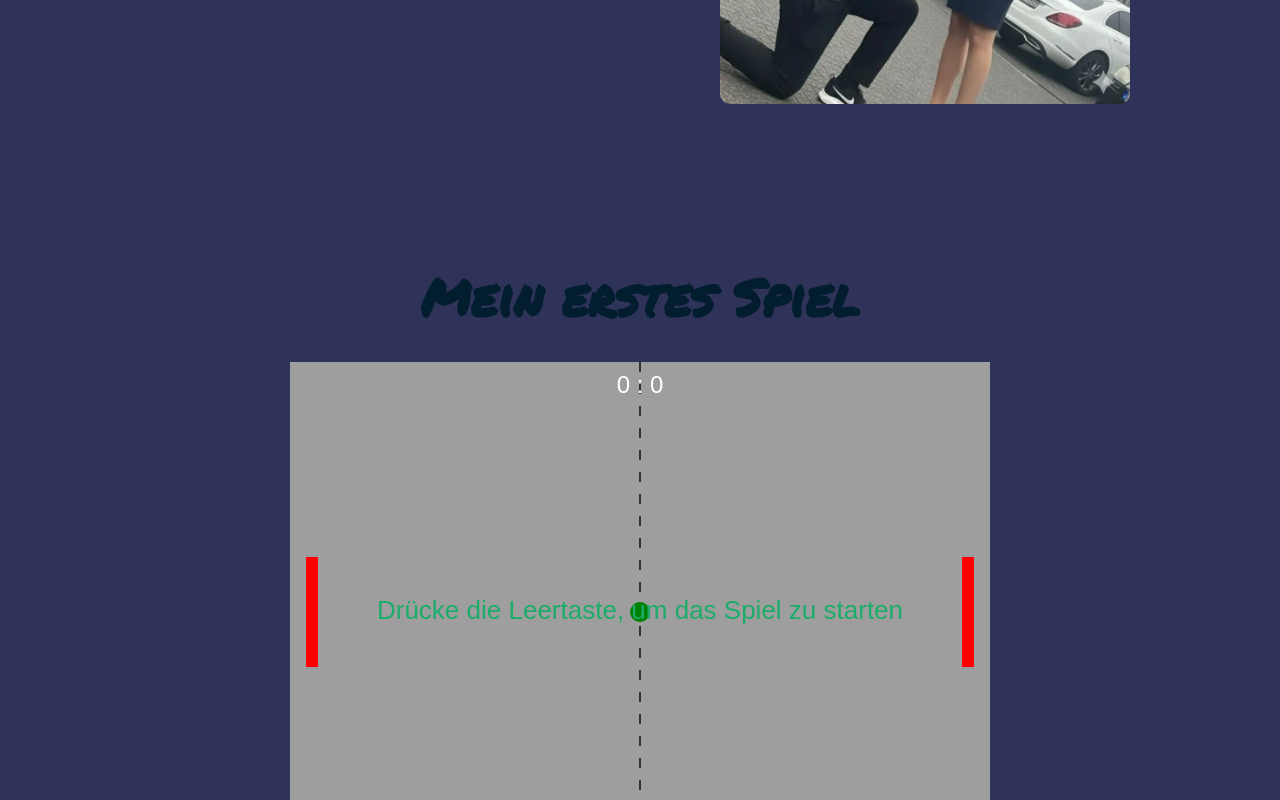
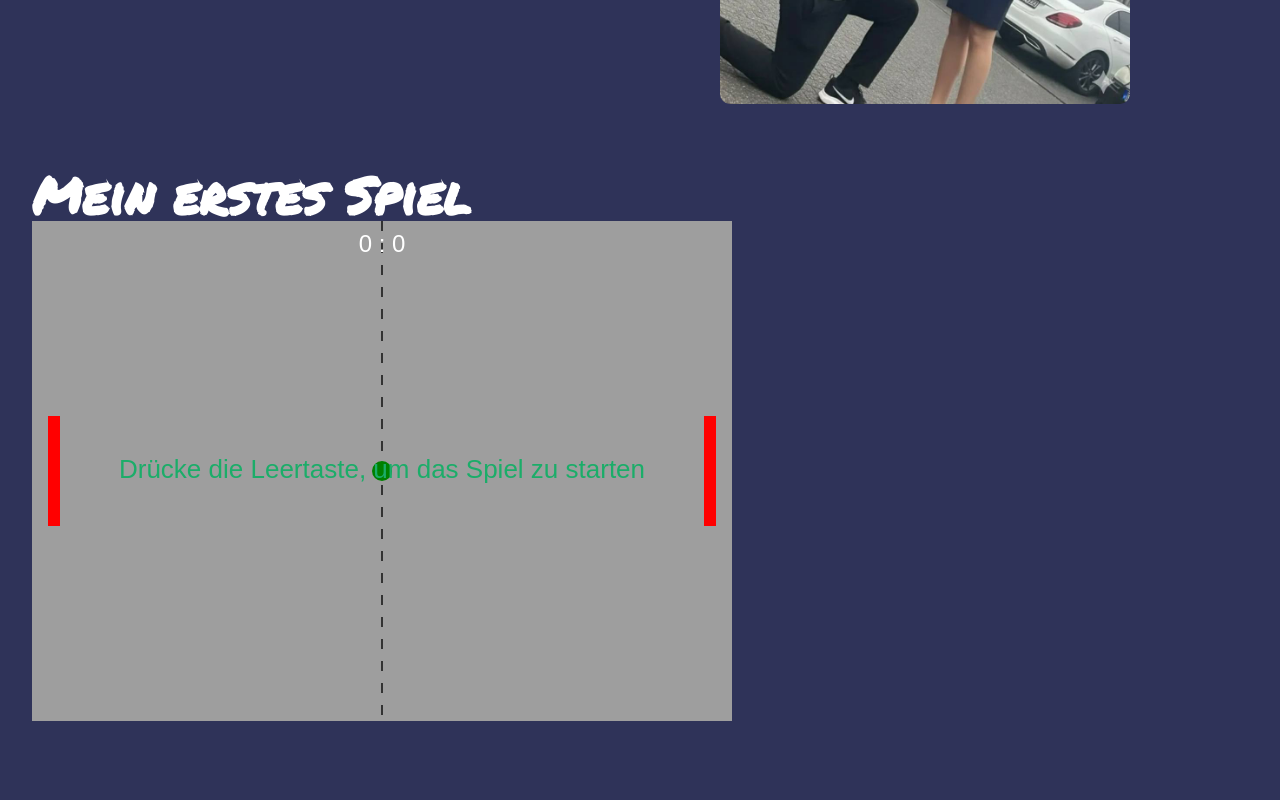
Before and after one commit to kekekekeldod-jpg/Cybersecurity, a plain HTML site: page Frontend/protected/caney.html in a window 1280 px wide. Shown: the part 2000-2800 px from the top of the page. Drawn offline with Linux system fonts and the light colour scheme.

Commit message:
Auto update

```diff
--- a/Frontend/protected/caney.css
+++ b/Frontend/protected/caney.css
@@ -446,23 +446,22 @@ footer{
   color: ghostwhite;
 }
 
-.div-class{
-  display: block;
-  justify-content: center;
-  width: 100%;
-  height: auto;
-  padding: clamp(1rem, 8vw, 7rem);
-  text-align: center;
-  align-items: center;
-  inset: 10px;
+.game-section{
+  padding: clamp(1rem, 4vw, 6rem);
 }
 
-.div-class h1{
-  color: var(--card-bg);
+.game-wrapper {
+  display: flex;
+  justify-content: center;
+  align-items: center;
 }
 
-.canvas{
-  margin: clamp(1rem, 3vw, 3rem);
+.game-canvas {
+  display: block;
+  margin: 0 auto;
+  max-width: 100%;
+  height: auto;
+
 }
 
 @media (max-width:576px) {
@@ -568,10 +567,4 @@ footer{
  font-size: 12px;
 }
 
-.canvas{
-  display: block;
-  overflow: hidden;
 }
-
-
-}
```
